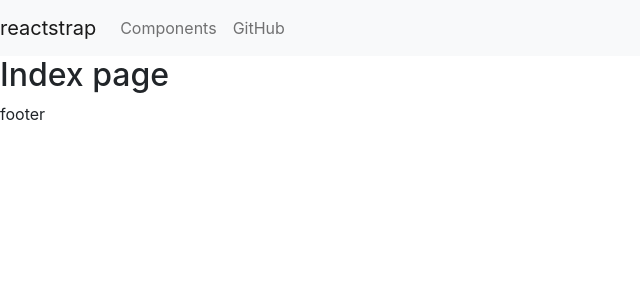
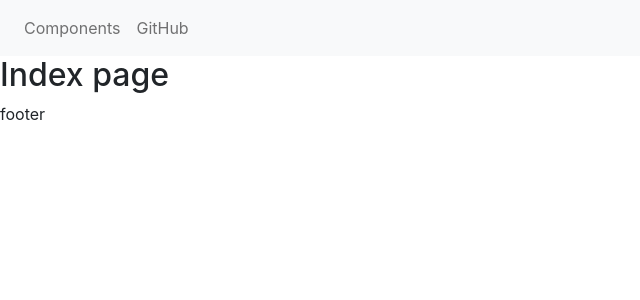
Before and after one commit to hackwebdev/SEOBlog-scratched, a Next.js app in the folder frontend/: page / in a window 1280 px wide. Shown: the top 300 px of the page, without its empty margins (0-640 px from the left). Built offline with nearby package versions, Linux system fonts and the light colour scheme.

Commit message:
env variables with nextjs

```diff
--- a/frontend/components/Header.js
+++ b/frontend/components/Header.js
@@ -23,7 +23,7 @@
   return (
     <div>
       <Navbar color='light' light expand='md'>
-        <NavbarBrand href='/'>reactstrap</NavbarBrand>
+        <NavbarBrand href='/'>{process.env.APP_NAME}</NavbarBrand>
         <NavbarToggler onClick={toggle} />
         <Collapse isOpen={isOpen} navbar>
           <Nav className='ml-auto' navbar>
```
Also changed, not shown: 1 other file (tests, documents, lock files or other folders).
